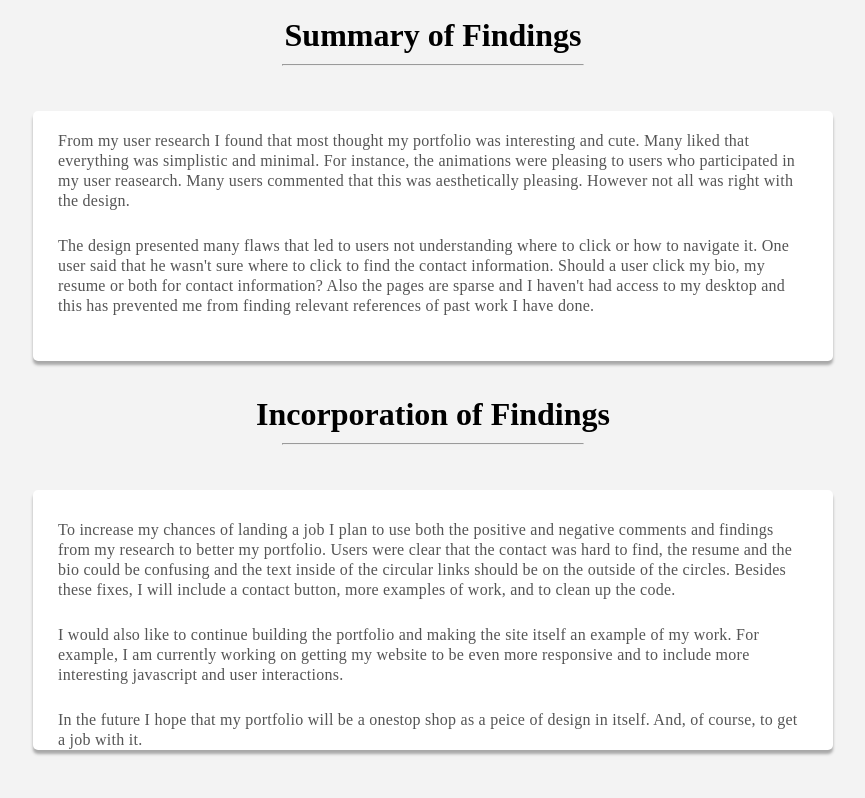
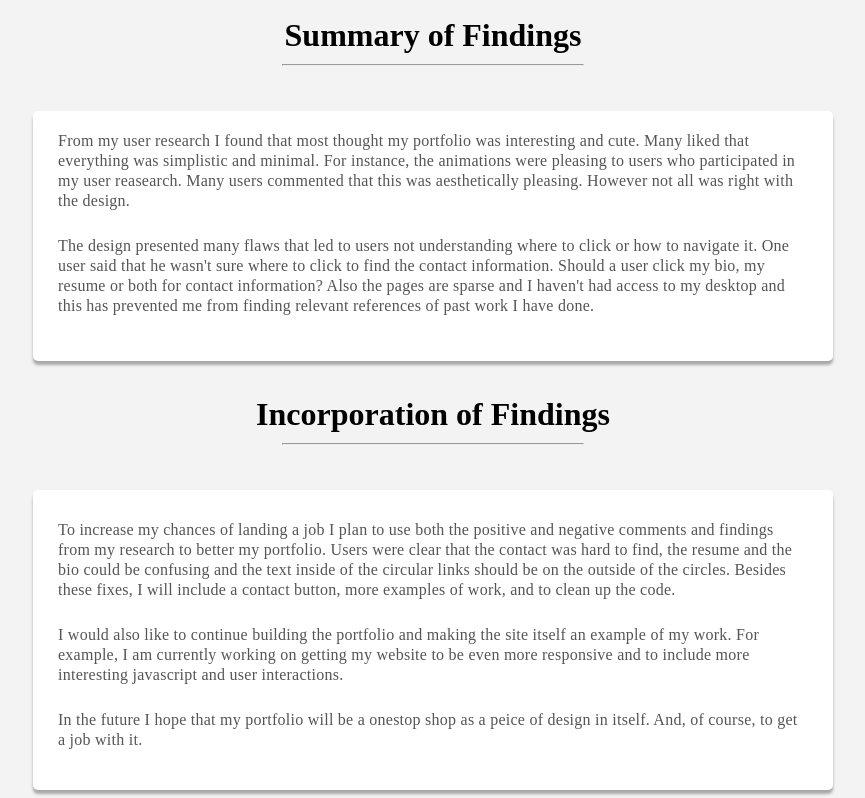
Before and after one commit to MintGreenWolf/Portfolio, a plain HTML site: page Findings.html in a window 1280 px wide. Shown: the part 2566-3364 px from the top of the page, without its empty margins (207-1072 px from the left). Before the commit the page ends 3324 px from the top, so only its background shows below. Drawn offline with Linux system fonts and the light colour scheme.

Commit message:
Update Findings.html

```diff
--- a/Findings.html
+++ b/Findings.html
@@ -170,7 +170,7 @@
         </div>
     <h1 style = "text-align: center; margin-top: 35px; margin-bottom: -15px"> Incorporation of Findings</h1>
         <hr style = "width: 300px; margin-top: 25px">
-    <div class = "box" style = "margin-top: 45px; height: 250px; padding-top: 10px;" id = "box">
+    <div class = "box" style = "margin-top: 45px; height: 280px; padding-top: 10px; padding-bottom: 10px" id = "box">
          <h3 style = "text-align: left; font-size: 42px; margin-top: -5px; margin-bottom: 15px; margin-left: 15px">
                  </h3>
          <p style = "margin: 25px; margin-top:25px;"> To increase my chances of landing a job I plan to use both the positive and negative comments and findings from my research to better my portfolio.
```
